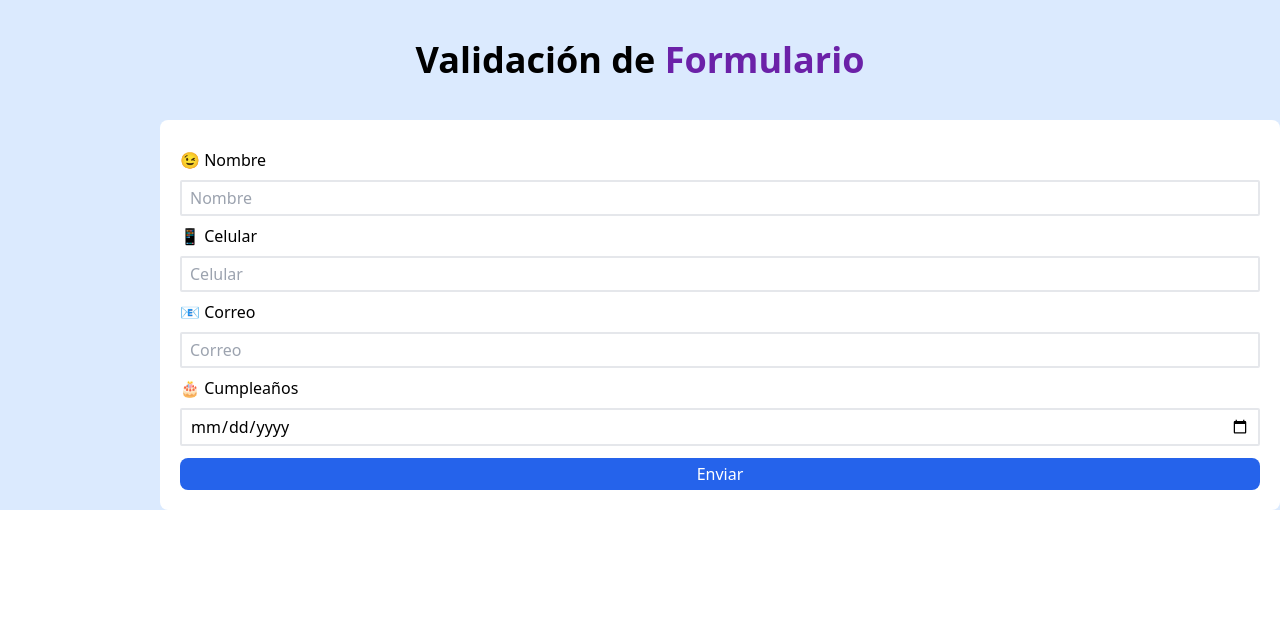
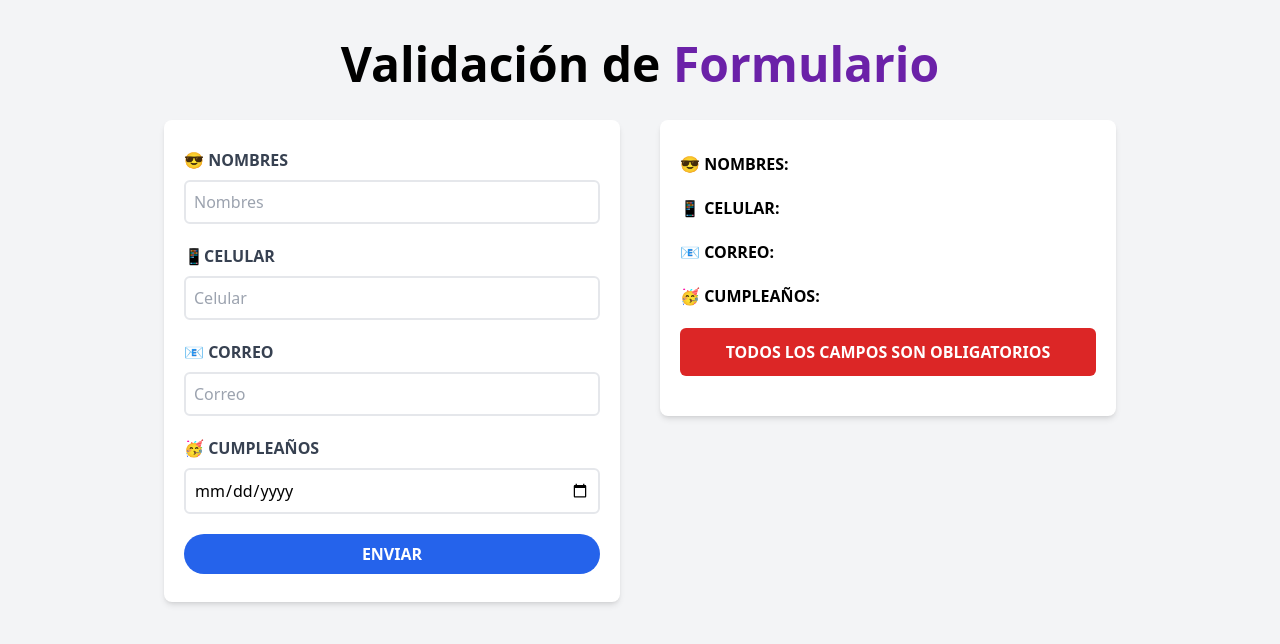
Before and after one commit to RubenJ27/Formularion-react, a React (Vite) app: page / in a window 1280 px wide. Shown: the top 644 px of the page. Built offline with nearby package versions, Linux system fonts and the light colour scheme.

Commit message:
Se termino el diseño del form con react

```diff
--- a/index.html
+++ b/index.html
@@ -4,9 +4,9 @@
     <meta charset="UTF-8" />
     <link rel="icon" type="image/svg+xml" href="/vite.svg" />
     <meta name="viewport" content="width=device-width, initial-scale=1.0" />
-    <title>Vite + React</title>
+    <title>Validacion de formulariso react</title>
   </head>
-  <body>
+  <body class="bg-gray-100">
     <div id="root"></div>
     <script type="module" src="/src/main.jsx"></script>
   </body>
--- a/src/App.jsx
+++ b/src/App.jsx
@@ -4,9 +4,9 @@ import Header from "./components/Header"
 function App() {
 
   return (
-    <div className="container mx-auto">
+    <div className="container mx-auto mt-10">
     <Header />
-    <div className="md: ml-40 md:flex flex-col p-5 rounded-lg bg-white">
+    <div className="md:mx-36 my-1 md:flex">
     <Form />
     </div>
     </div>
--- a/src/components/Form.jsx
+++ b/src/components/Form.jsx
@@ -1,19 +1,187 @@
+import { useState } from "react";
+
 function Form() {
 
+
+    const [user, setUser] = useState("");
+    const [phone, setPhone] = useState("");
+    const [email, setEmail] = useState("");
+    const [date, setDate] = useState("")
+
+   /*  const handleSubmit = (e) => {
+      e.preventDefault();
+    } */
+
+
   return (
+    <>
+    <div className="md:w-full h-full lg:w-1/2 mx-5 relative">
+      {/* Inicia el Formulario */}
+      <form
+        /* onSubmit={handleSubmit} */
+        className="bg-white shadow-md rounded-lg py-7 px-5 mb-1 h-full relative"
+      >
+        <div className="mb-5">
+          <label
+            htmlFor="user"
+            className="block text-gray-700 uppercase font-bold"
+          >
+            😎 Nombres
+          </label>
+          <input
+            id="user"
+            type="text"
+            placeholder="Nombres"
+            className="border-2 w-full p-2 mt-2 rounded-md placeholder-gray-400"
+            value={user}
+            onChange={(e) => setUser(e.target.value)}
+          />
+        </div>
+        <div className="mb-5">
+          <label
+            htmlFor="phone"
+            className="block text-gray-700 uppercase font-bold"
+          >
+            📱Celular
+          </label>
+          <input
+            id="phone"
+            type="number"
+            placeholder="Celular"
+            className="border-2 w-full p-2 mt-2 rounded-md placeholder-gray-400"
+            value={phone}
+            onChange={(e) => setPhone(e.target.value)}
+          />
+        </div>
+        <div className="mb-5">
+          <label
+            htmlFor="email"
+            className="block text-gray-700 uppercase font-bold"
+          >
+            📧 Correo
+          </label>
+          <input
+            id="email"
+            type="email"
+            placeholder="Correo"
+            className="border-2 w-full p-2 mt-2 rounded-md placeholder-gray-400"
+            value={email}
+            onChange={(e) => setEmail(e.target.value)}
+          />
+        </div>
+        <div className="mb-5">
+          <label
+            htmlFor="fecha"
+            className="block text-gray-700 uppercase font-bold"
+          >
+            🥳 Cumpleaños
+          </label>
+          <input
+            id="date"
+            type="date"
+            className="border-2 w-full p-2 mt-2 rounded-md placeholder-gray-400"
+            value={date}
+            onChange={(e) => setDate(e.target.value)}
+          />
+        </div>
+
+        <input
+          type="submit"
+          className="bg-blue-600 w-full p-2 text-white uppercase font-bold rounded-full hover:bg-blue-700 transition-colors cursor-pointer"
+          value="Enviar"
+        />
+      </form>
+    </div>
+
+    <div className="md:w-full h-full lg:w-1/2 mx-5">
+     {/*  {error && (
+        <AlertError>
+          <p>Todos los campos son obligatorios</p>
+        </AlertError>
+      )} */}
+
+
+
+      <div className="bg-white shadow-md rounded-lg py-8 px-5 mb-10 uppercase">
+        <div className="mb-5">
+          <b>😎 Nombres:</b> {user}
+        </div>
+        <div className="mb-5">
+          <b>📱 Celular:</b> {phone}
+        </div>
+        <div className="mb-5">
+          <b>📧 Correo:</b> {email}
+        </div>
+        <div className="mb-5">
+          <b>🥳 Cumpleaños:</b> {date}
+        </div>
+
+        <div className="bg-red-600 font-bold uppercase text-center text-white p-3 mb-2 rounded-md">
+        <p>Todos los campos son obligatorios</p>
+        </div>
+      </div>
+    </div>
+  </>
+
+    /* <>
+    <div className="md:w-1/2 lg:w-2/5 mx-5">
       <form className="flex flex-col">
-      <label htmlFor="" className="my-2">😉 Nombre</label>
-      <input type="text" className="border-solid border-2 border-gray-200 rounded-sm py-1 px-2" name="name" id="name" placeholder="Nombre" />
-      <label htmlFor="" className="my-2">📱 Celular</label>
-      <input type="number" className="border-solid border-2 border-gray-200 rounded-sm py-1 px-2" name="phone" id="phone" placeholder="Celular" />
-      <label htmlFor="" className="my-2">📧 Correo</label>
-      <input type="email" className="border-solid border-2 border-gray-200 rounded-sm py-1 px-2" name="email" id="email" placeholder="Correo" />
-      <label htmlFor="" className="my-2">🎂 Cumpleaños</label>
-      <input type="date" className="border-solid border-2 border-gray-200 rounded-sm py-1 px-2" name="birthday" id="birthday" />
-      <button className="container mx-auto py-1 bg-blue-600 text-white rounded-lg mt-3" >Enviar</button>
+        <label htmlFor="" className="my-2">
+          😉 Nombre
+        </label>
+        <input
+          type="text"
+          className="border-solid border-2 border-gray-200 rounded-sm py-1 px-2"
+          name="name"
+          id="name"
+          placeholder="Nombre"
+        />
+        <label htmlFor="" className="my-2">
+          📱 Celular
+        </label>
+        <input
+          type="number"
+          className="border-solid border-2 border-gray-200 rounded-sm py-1 px-2"
+          name="phone"
+          id="phone"
+          placeholder="Celular"
+        />
+        <label htmlFor="" className="my-2">
+          📧 Correo
+        </label>
+        <input
+          type="email"
+          className="border-solid border-2 border-gray-200 rounded-sm py-1 px-2"
+          name="email"
+          id="email"
+          placeholder="Correo"
+        />
+        <label htmlFor="" className="my-2">
+          🎂 Cumpleaños
+        </label>
+        <input
+          type="date"
+          className="border-solid border-2 border-gray-200 rounded-sm py-1 px-2"
+          name="birthday"
+          id="birthday"
+        />
+        <button className="container mx-auto py-1 bg-blue-600 text-white rounded-lg mt-3">
+          Enviar
+        </button>
       </form>
 
-  )
+      <div className="md:w-1/2 lg:w-2/5 mx-5">
+      <div className="bg-white shadow-md rounded-lg py-10 px-5 mb-10 uppercase">
+        <div className="mb-5">
+          <b>😉 Nombre:</b>
+        </div>
+      </div>
+      </div>
+    </div>
+
+    </> */
+
+  );
 }
 
-export default Form
+export default Form;
--- a/src/components/Header.jsx
+++ b/src/components/Header.jsx
@@ -1,9 +1,8 @@
 function Header() {
 
   return (
-    <div className="container mx-auto py-10 text-center">
-      <h1 className="text-4xl font-black">Validación de <span className="text-purple-800 inline text-4xl font-black">Formulario</span></h1>
-    </div>
+      <h1 className="font-black text-5xl mb-8 text-center mx-auto md:w-2/3">Validación de
+      <span className="text-purple-800"> Formulario</span></h1>
 
   )
 }
--- a/src/index.css
+++ b/src/index.css
@@ -1,3 +1,3 @@
-@tailwind base;
-@tailwind components;
-@tailwind utilities;
+@import "tailwindcss/base";
+@import "tailwindcss/components";
+@import "tailwindcss/utilities";
--- a/src/main.jsx
+++ b/src/main.jsx
@@ -1,15 +1,10 @@
 import React from 'react'
 import ReactDOM from 'react-dom/client'
 import App from './App'
-import Form from './components/Form'
-import Header from './components/Header'
 import './index.css'
 
 ReactDOM.createRoot(document.getElementById('root')).render(
   <React.StrictMode>
-    <div className='relative bg-blue-100 w-full h-full'>
     <App />
-    </div>
-
   </React.StrictMode>
 )
```
